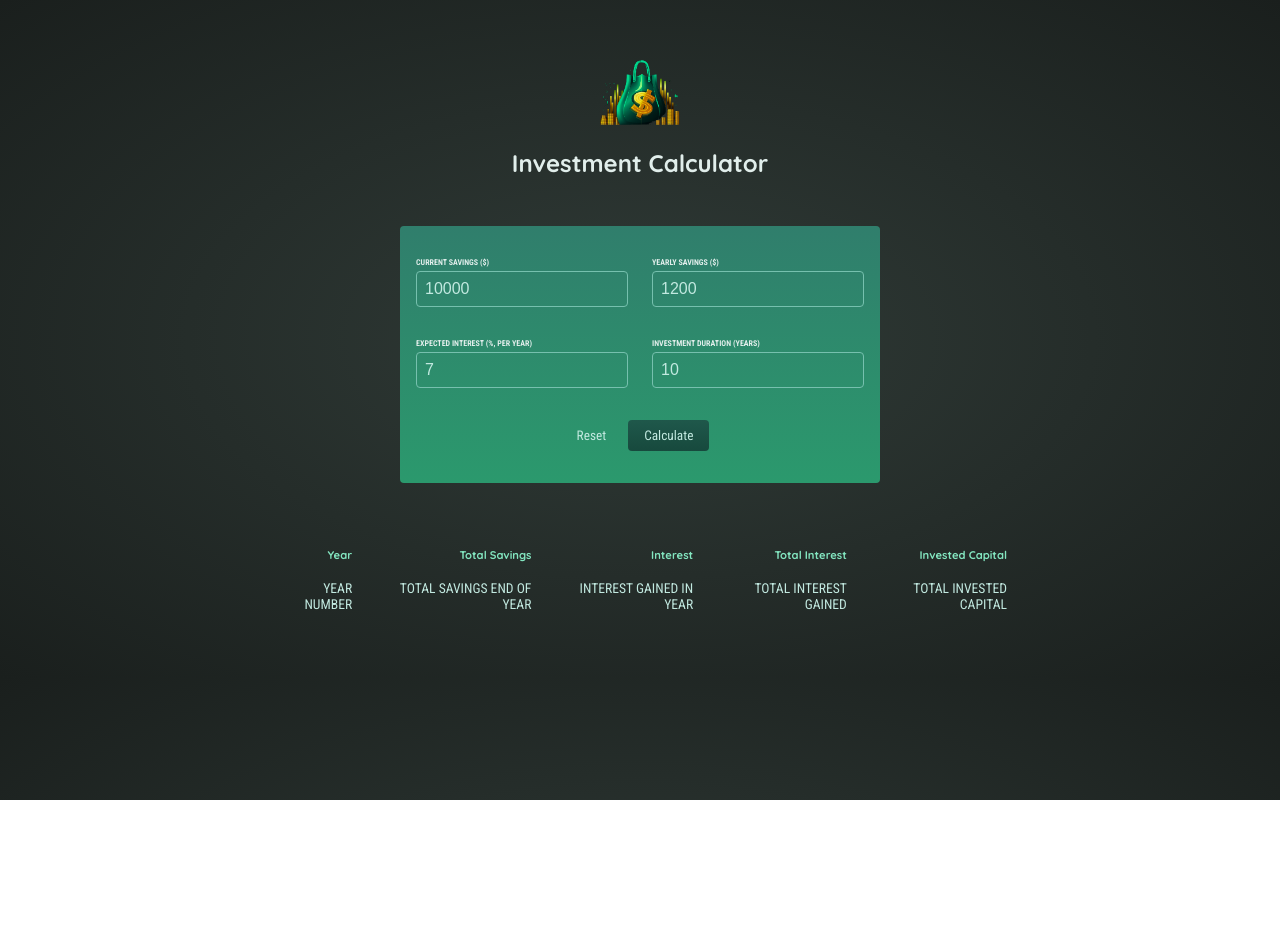
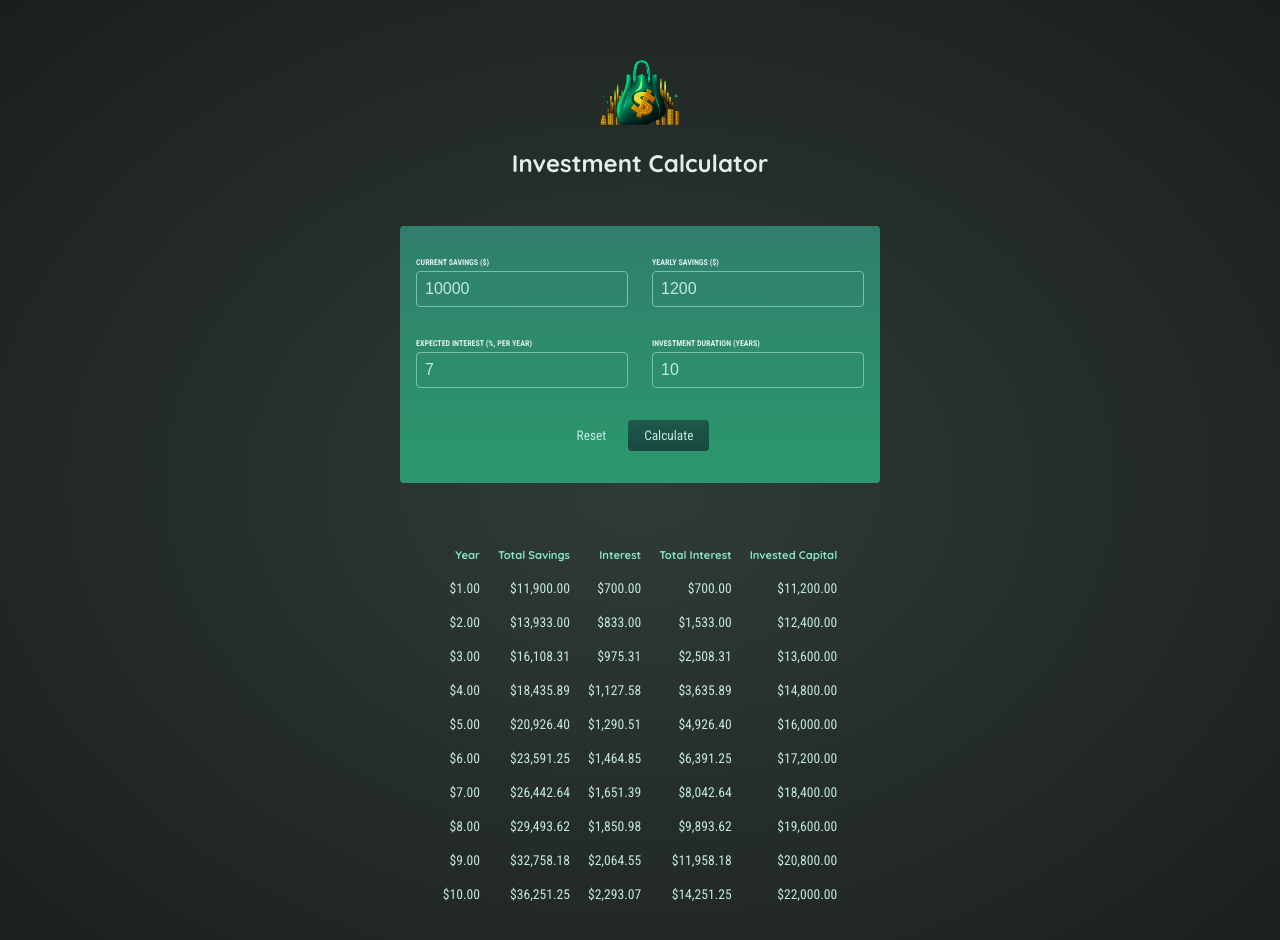
Before and after one commit to Wannabeguru/investment-calculator, a React (Create React App) app in the folder expense-calculator/: page / in a window 1280 px wide. Both pictures are taken after a click on the button "Calculate". Shown: the top 940 px of the page. Before the commit the page ends 800 px from the top, so only its background shows below. Built offline with nearby package versions, Linux system fonts and the light colour scheme.

Commit message:
added dynamic updates to results.js

```diff
--- a/expense-calculator/src/App.js
+++ b/expense-calculator/src/App.js
@@ -33,7 +33,7 @@
     <div>
       <Header />
       <Form onCalculate={calculateHandler} />
-      {userInput &&  <ResultTable />}
+      {userInput &&  <ResultTable data={yearlyData} initialInvestment={userInput['current-savings']}/>}
       {!userInput && <p>No investment calculated yet.</p>}
 
     </div>
--- a/expense-calculator/src/components/ResultsTable/results.js
+++ b/expense-calculator/src/components/ResultsTable/results.js
@@ -1,4 +1,10 @@
 import "./table.css";
+const formatter = new Intl.NumberFormat('en-US', {
+  style: 'currency',
+  currency: 'USD',
+  minimumFractionDigits: 2,
+  maximumFractionDigits: 2,
+})
 
 const ResultTable = (props) => {
   return (
@@ -14,16 +20,19 @@
           </tr>
         </thead>
         <tbody>
-        <tr>
-          <td>YEAR NUMBER</td>
-          <td>TOTAL SAVINGS END OF YEAR</td>
-          <td>INTEREST GAINED IN YEAR</td>
-          <td>TOTAL INTEREST GAINED</td>
-          <td>TOTAL INVESTED CAPITAL</td>
+          {props.data.map((yearData) => (
+            <tr key={yearData.year}>
+              <td>{formatter.format(yearData.year)}</td>
+              <td>{formatter.format(yearData.savingsEndOfYear)}</td>
+              <td>{formatter.format(yearData.yearlyInterest)}</td>
+              <td>{formatter.format(yearData.savingsEndOfYear - props.initialInvestment - yearData.yearlyContribution * yearData.year)}</td>
+              <td>{formatter.format(props.initialInvestment + yearData.yearlyContribution * yearData.year)}</td>
             </tr>
+          ))}
         </tbody>
       </table>
     </div>
-)};
+  );
+};
 
 export default ResultTable;
```
Lines whose indentation alone changed are shown as unchanged.
